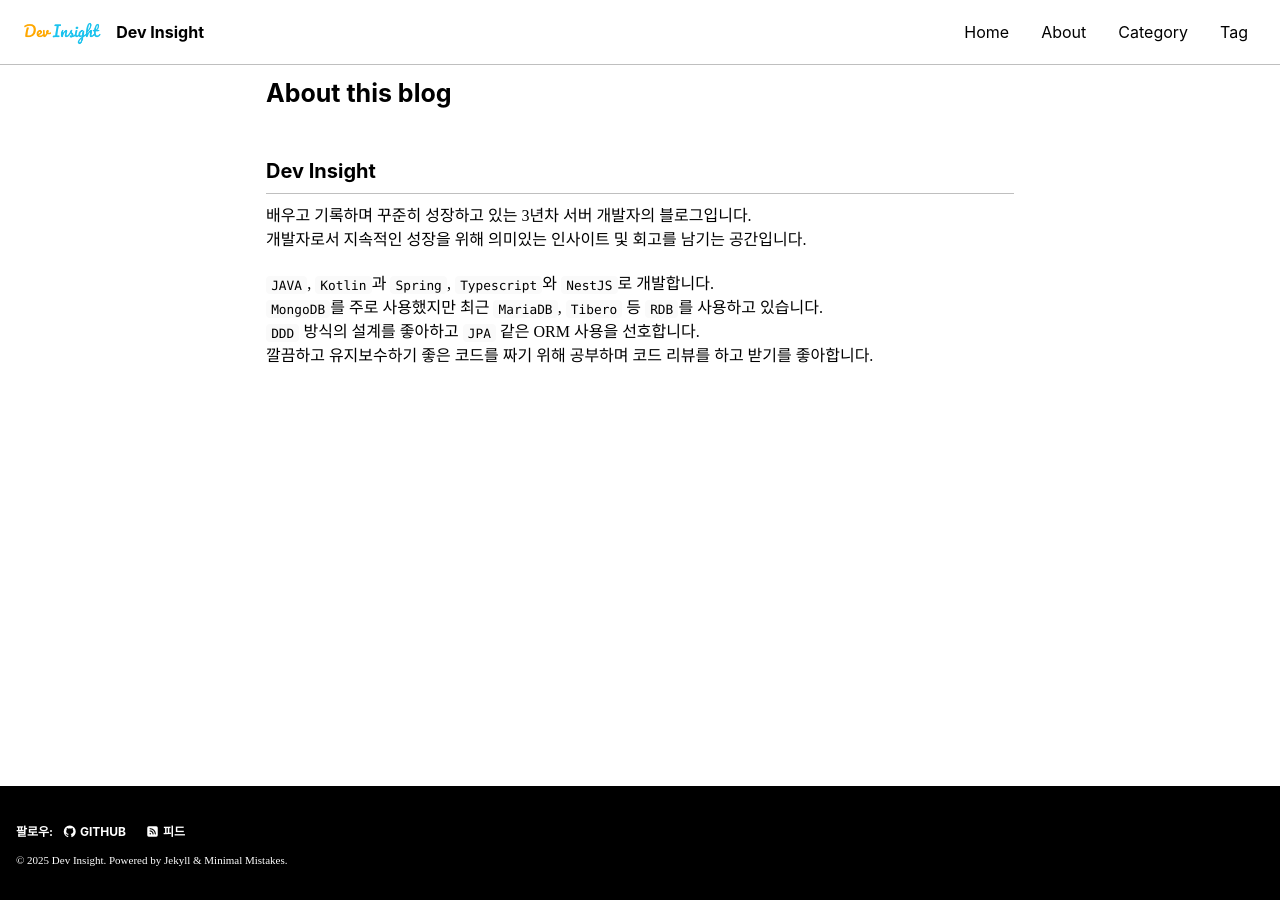
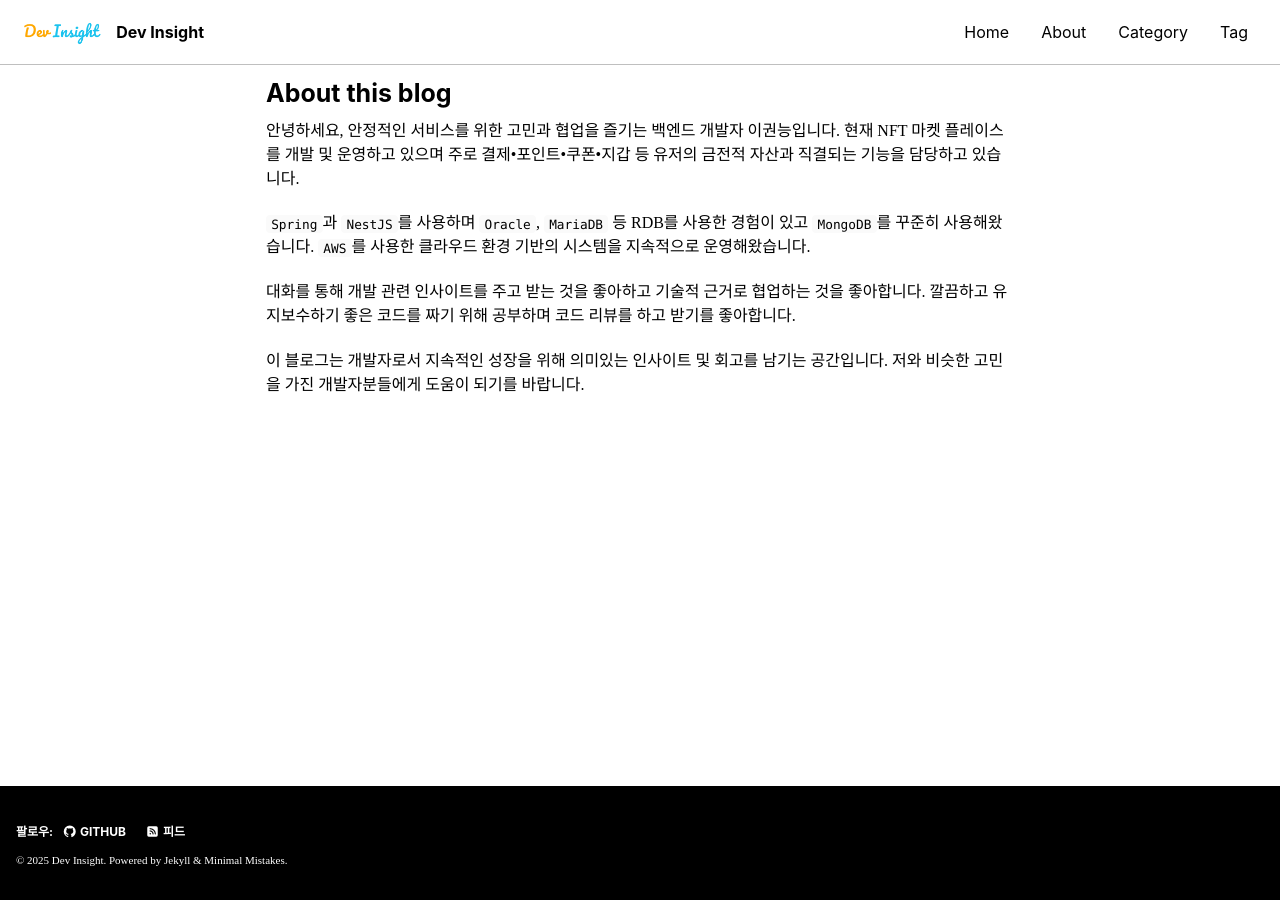
Before and after one commit to neungs-2/neungs-2.github.io, a Jekyll site: the page built from _pages/about.md, in a window 1280 px wide. Built offline with Jekyll 4.4.1, drawn with Linux system fonts in a browser that asks for light colours; cached includes are drawn as plain includes; some web fonts are replaced.

Commit message:
About this blog 수정

```diff
--- a/_pages/about.md
+++ b/_pages/about.md
@@ -4,12 +4,14 @@ permalink: /about
 layout: single
 ---
 
-## Dev Insight
+안녕하세요, 안정적인 서비스를 위한 고민과 협업을 즐기는 백엔드 개발자 이권능입니다.
+현재 NFT 마켓 플레이스를 개발 및 운영하고 있으며 주로 결제•포인트•쿠폰•지갑 등 유저의 금전적 자산과 직결되는 기능을 담당하고 있습니다.
 
-배우고 기록하며 꾸준히 성장하고 있는 3년차 서버 개발자의 블로그입니다.
-개발자로서 지속적인 성장을 위해 의미있는 인사이트 및 회고를 남기는 공간입니다.
+`Spring`과 `NestJS`를 사용하며 `Oracle`, `MariaDB` 등 RDB를 사용한 경험이 있고 `MongoDB`를 꾸준히 사용해왔습니다.
+`AWS`를 사용한 클라우드 환경 기반의 시스템을 지속적으로 운영해왔습니다.
 
-`JAVA`, `Kotlin`과 `Spring`, `Typescript`와 `NestJS`로 개발합니다.
-`MongoDB`를 주로 사용했지만 최근 `MariaDB`, `Tibero` 등 `RDB`를 사용하고 있습니다.
-`DDD` 방식의 설계를 좋아하고 `JPA` 같은 ORM 사용을 선호합니다.
+대화를 통해 개발 관련 인사이트를 주고 받는 것을 좋아하고 기술적 근거로 협업하는 것을 좋아합니다.
 깔끔하고 유지보수하기 좋은 코드를 짜기 위해 공부하며 코드 리뷰를 하고 받기를 좋아합니다.
+
+이 블로그는 개발자로서 지속적인 성장을 위해 의미있는 인사이트 및 회고를 남기는 공간입니다.
+저와 비슷한 고민을 가진 개발자분들에게 도움이 되기를 바랍니다.
```
